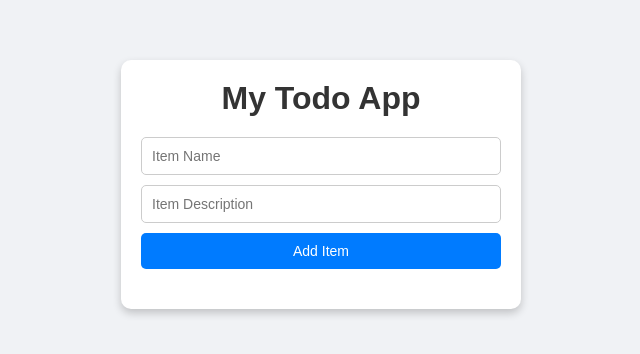
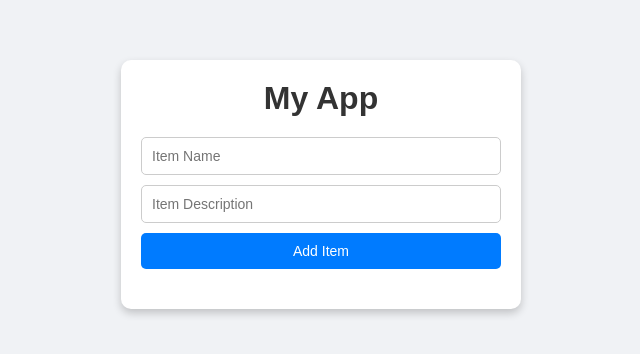
Before and after one commit to Pranay0930/CRUDAPPLICATION, a website: page public/index.html in a window 1280 px wide. Shown: the part 216-570 px from the top of the page, without its empty margins (319-959 px from the left). Drawn offline with Linux system fonts and the light colour scheme; no server answers.

Commit message:
Update index.html

```diff
--- a/public/index.html
+++ b/public/index.html
@@ -8,7 +8,7 @@
   </head>
   <body>
     <div class="container">
-      <h1> My Todo App</h1>
+      <h1> My  App</h1>
       <form id="itemForm">
         <input type="text" id="itemName" placeholder="Item Name" required />
         <input
```
